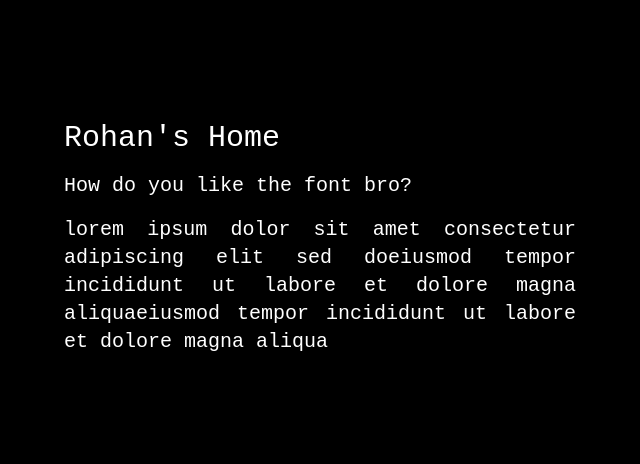
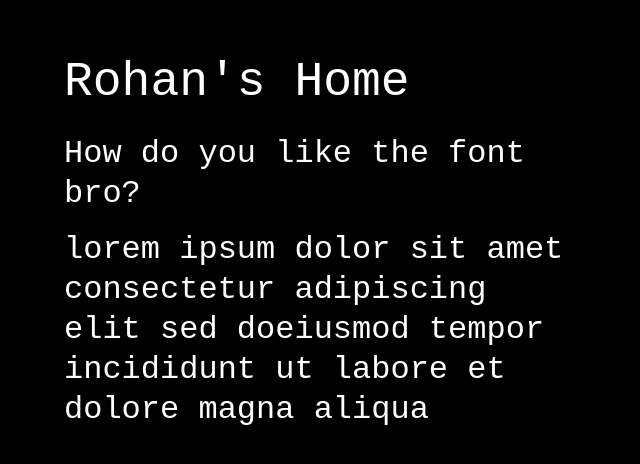
Before and after one commit to shreyasx/gamer, a Next.js app: page / in a window 1280 px wide. Shown: the part 158-622 px from the top of the page, without its empty margins (320-960 px from the left). Built offline with nearby package versions, Linux system fonts and the light colour scheme.

Commit message:
fix: fonts

```diff
--- a/src/app/page.tsx
+++ b/src/app/page.tsx
@@ -6,13 +6,12 @@ import "@/lib/env";
 export default function HomePage() {
 	return (
 		<section className="flex justify-center items-center min-h-screen">
-			<div className="text-white text-xl sm:text-2xl md:text-3xl font-game max-w-xs sm:max-w-md md:max-w-lg">
-				{`Rohan's Home`}
-				<div className="text-white text-lg sm:text-xl font-game">
-					<p className="py-2 pt-4">How do you like the font bro?</p>
-					<p className="py-2 text-justify">
+			<div className="text-white font-game max-w-xs sm:max-w-md md:max-w-lg">
+				<h1 className="">{`Rohan's Home`}</h1>
+				<div className="text-white leading-10">
+					<p className="py-2 pt-4">{`How do you like the font bro?`}</p>
+					<p className="py-2 leading-10">
 						{`lorem ipsum dolor sit amet consectetur adipiscing elit sed do` +
-							`eiusmod tempor incididunt ut labore et dolore magna aliqua` +
 							`eiusmod tempor incididunt ut labore et dolore magna aliqua`}
 					</p>
 				</div>
--- a/src/styles/globals.css
+++ b/src/styles/globals.css
@@ -53,8 +53,13 @@
 
 	h1,
 	.h1 {
+		@apply font-game text-xl md:text-2xl;
+	}
+
+	/* h1,
+	.h1 {
 		@apply font-primary text-2xl font-bold md:text-4xl;
-	}
+	} */
 
 	h2,
 	.h2 {
@@ -73,7 +78,7 @@
 
 	body,
 	.p {
-		@apply font-primary text-sm md:text-base;
+		@apply font-game text-lg;
 	}
 	/* #endregion  /**======== Typography =========== */
 
--- a/tailwind.config.ts
+++ b/tailwind.config.ts
@@ -8,6 +8,11 @@ export default {
 			fontFamily: {
 				primary: ["Inter", ...defaultTheme.fontFamily.sans],
 				game: ["VT323", "monospace"],
+			},
+			fontSize: {
+				lg: "2rem",
+				xl: "2.5rem",
+				"2xl": "3rem",
 			},
 			colors: {
 				primary: {
```
Also changed, not shown: .eslintrc.js.
